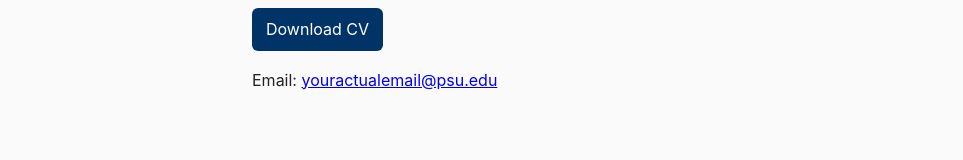
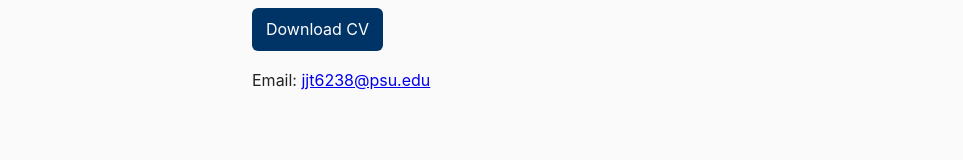
Before and after one commit to joshtoy/joshtoy.github.io, a plain HTML site: page index.html in a window 1280 px wide. Shown: the part 319-479 px from the top of the page, without its empty margins (158-1121 px from the left). Drawn offline with Linux system fonts and the light colour scheme.

Commit message:
Update email address in index.html

```diff
--- a/index.html
+++ b/index.html
@@ -25,7 +25,7 @@
     </p>
     <a href="Toy, Joshua - CV 2026.pdf" class="button" download>Download CV</a>
      <p>
-    Email: <a href="jjt6238@psu.edu">youractualemail@psu.edu</a><br>
+    Email: <a href="jjt6238@psu.edu">jjt6238@psu.edu</a><br>
 </p>
   </div>
 </div>
```
